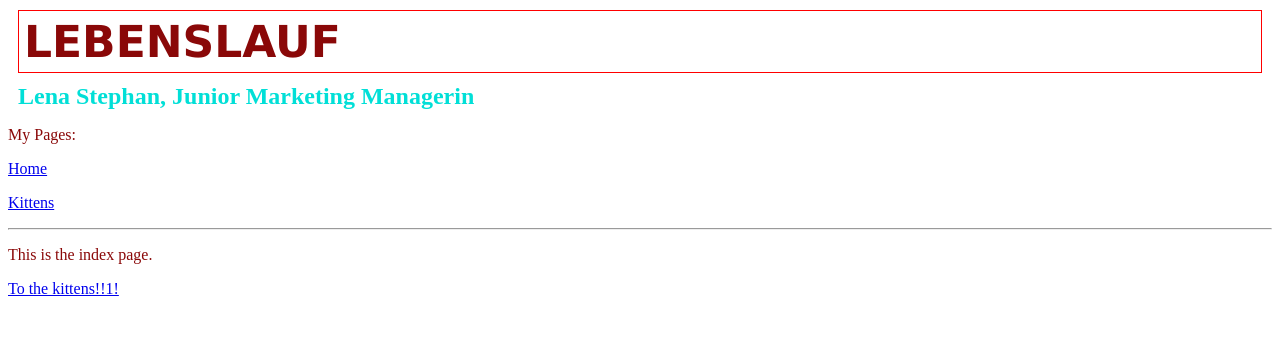
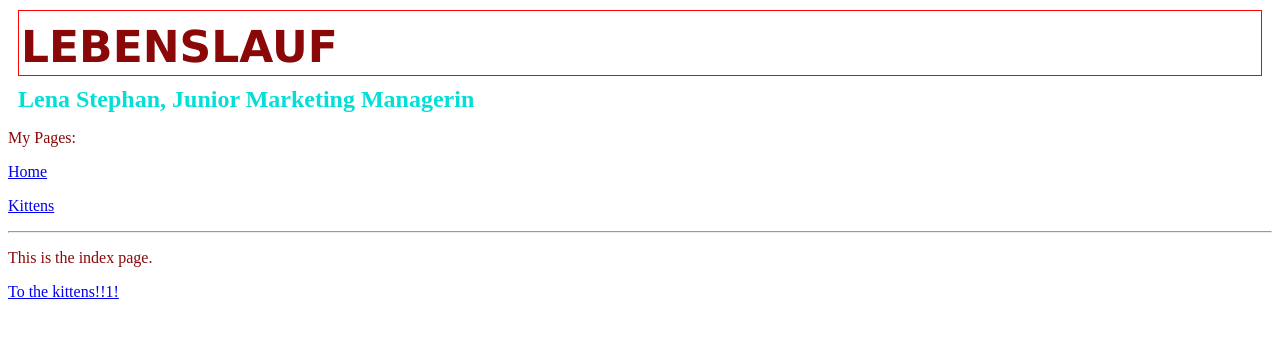
Before and after one commit to Lena231189/Lena231189.github.io, a Jekyll site: the page built from index.html, in a window 1280 px wide. Shown: the top 338 px of the page. Built offline with Jekyll 4.4.1, drawn with Linux system fonts in a browser that asks for light colours.

Commit message:
Update style.css

```diff
--- a/css/style.css
+++ b/css/style.css
@@ -6,7 +6,7 @@ h1 {
 
     border: 1px solid red;
     margin: 10px;
-    padding: 5px;
+    padding: 10px 5px 3px 2px;
 }
 h2 {
     color: #01DFD7;
```
